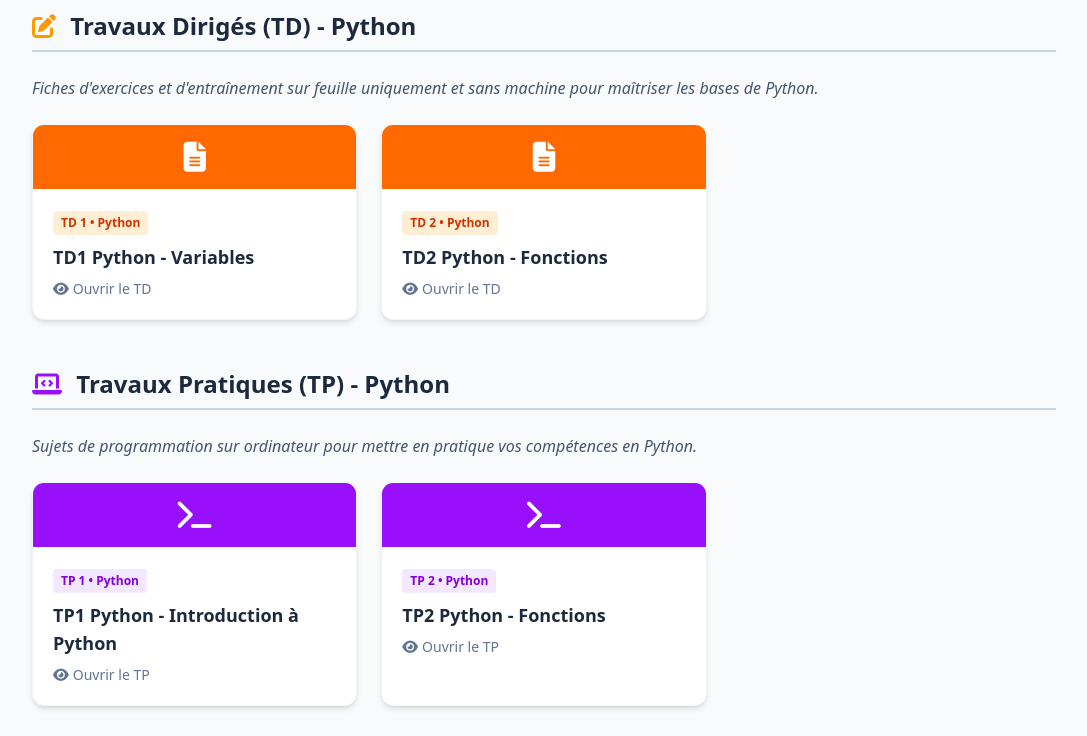
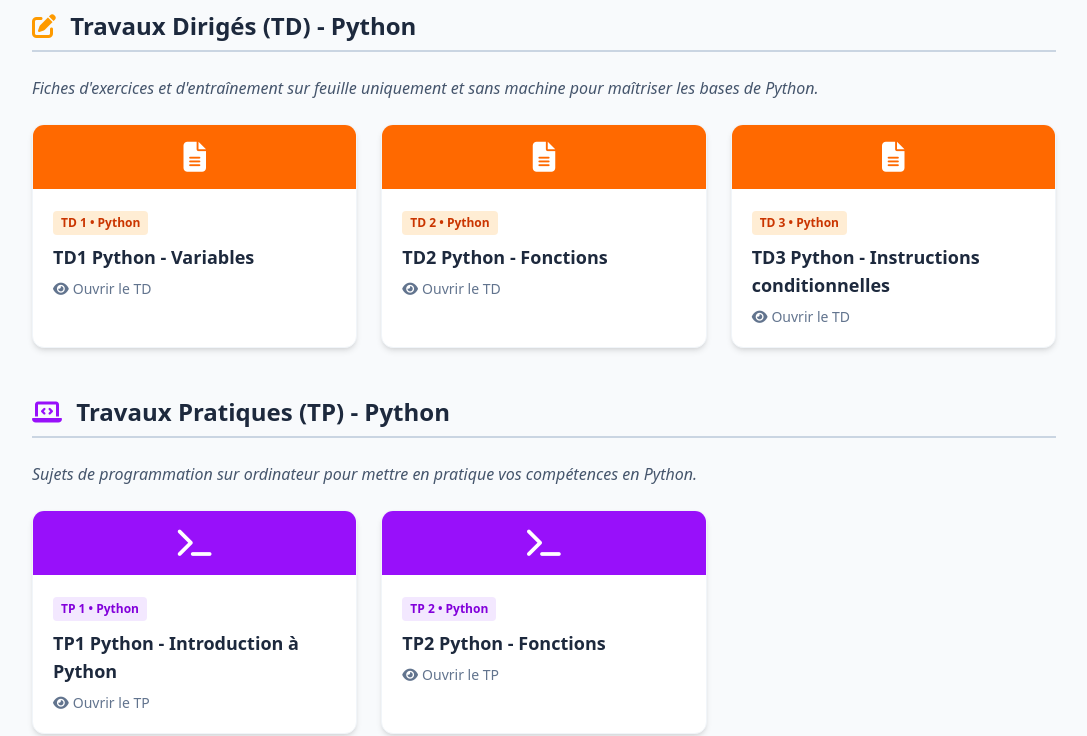
Before and after one commit to trahobisoa/trahobisoa.github.io, a plain HTML site: page cours-snt.html in a window 1280 px wide. Shown: the part 840-1576 px from the top of the page, without its empty margins (96-1183 px from the left). Drawn offline with nearby package versions, Linux system fonts and the light colour scheme.

Commit message:
Add files via upload

```diff
--- a/cours-snt.html
+++ b/cours-snt.html
@@ -216,6 +216,18 @@
                     </div>
                 </a>
 
+                <!-- Carte TD3 -->
+                <a href="#" onclick="openPdf('https://raw.githubusercontent.com/trahobisoa/2nde_SNT/main/TD3_Python_SNT.pdf', 'TD3 Python - Instructions conditionnelles'); return false;" class="group block h-full bg-white rounded-xl shadow-md border border-slate-100 overflow-hidden hover:shadow-xl hover:-translate-y-1 transition-all duration-300">
+                    <div class="bg-orange-500 h-16 flex items-center justify-center text-white text-3xl group-hover:bg-orange-600 transition-colors">
+                        <i class="fa-solid fa-file-lines"></i>
+                    </div>
+                    <div class="p-5">
+                        <span class="inline-block px-2 py-1 bg-orange-100 text-orange-700 text-xs font-semibold rounded mb-2">TD 3 • Python</span>
+                        <h3 class="font-bold text-lg text-slate-800 group-hover:text-orange-600 transition-colors">TD3 Python - Instructions conditionnelles</h3>
+                        <p class="text-sm text-slate-500 mt-2 flex items-center"><i class="fa-solid fa-eye mr-1"></i> Ouvrir le TD</p>
+                    </div>
+                </a>
+
             </div>
         </section>
 
```
